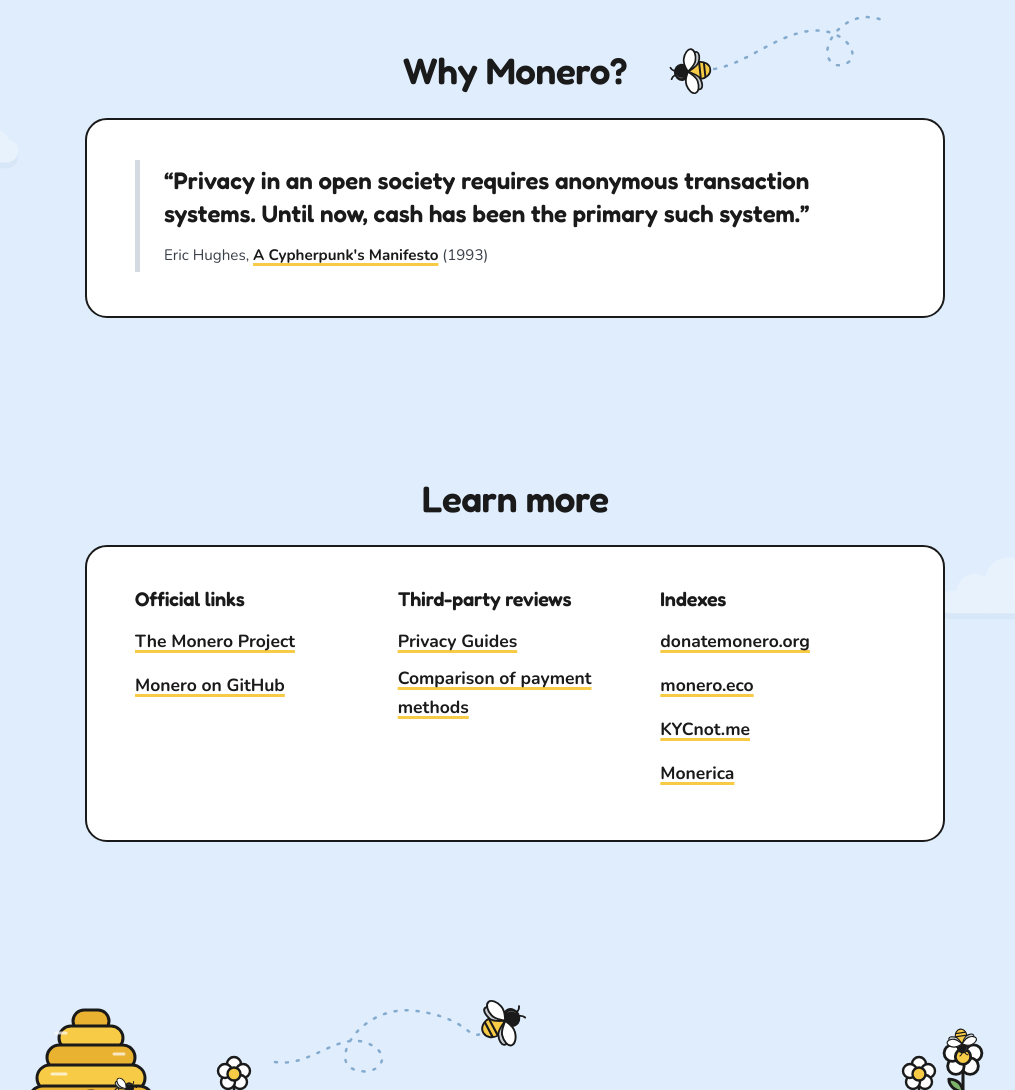
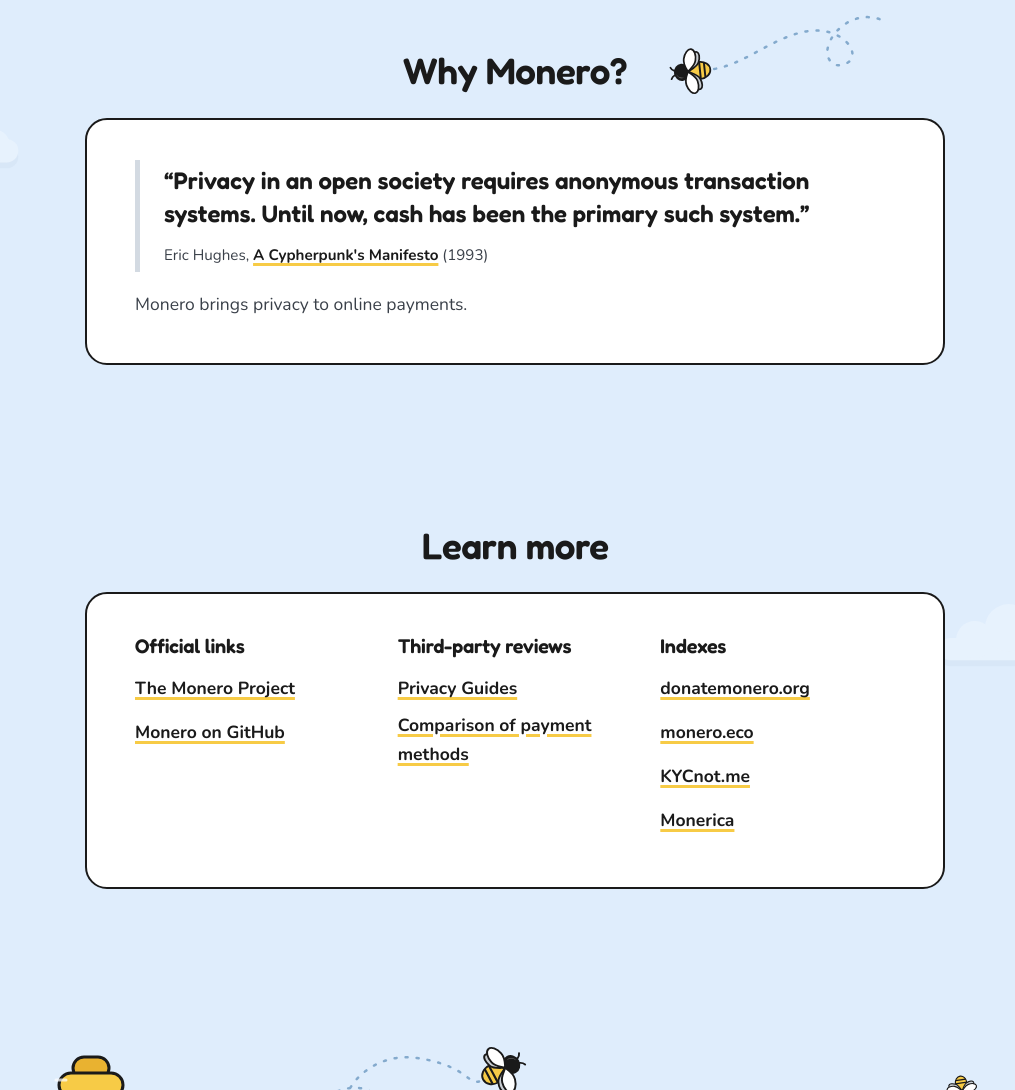
Before and after one commit to flourish-today/website, a plain HTML site: page beeswax/monero/index.html in a window 1280 px wide. Shown: the part 1000-2090 px from the top of the page, without its empty margins (125-1140 px from the left). Drawn offline with Linux system fonts and the light colour scheme.

Commit message:
Add the privacy sentence below the Monero quote

```diff
--- a/beeswax/monero/index.html
+++ b/beeswax/monero/index.html
@@ -143,6 +143,7 @@
       <h2 id="why-monero">Why Monero?</h2>
       <div class="card sheet">
 <blockquote class="quote"><p>“Privacy in an open society requires anonymous transaction systems. Until now, cash has been the primary such system.”</p><p class="cite">Eric Hughes, <a href="https://www.activism.net/cypherpunk/manifesto.html">A Cypherpunk's Manifesto</a> (1993)</p></blockquote>
+<p>Monero brings privacy to online payments.</p>
       </div>
     </div>
   </section>
```
